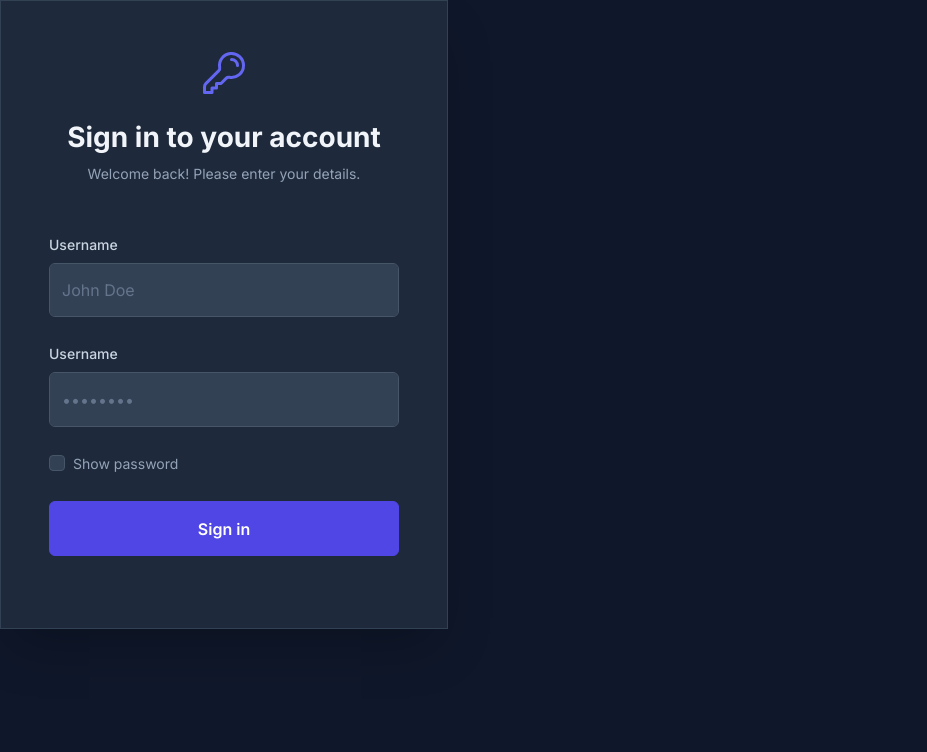
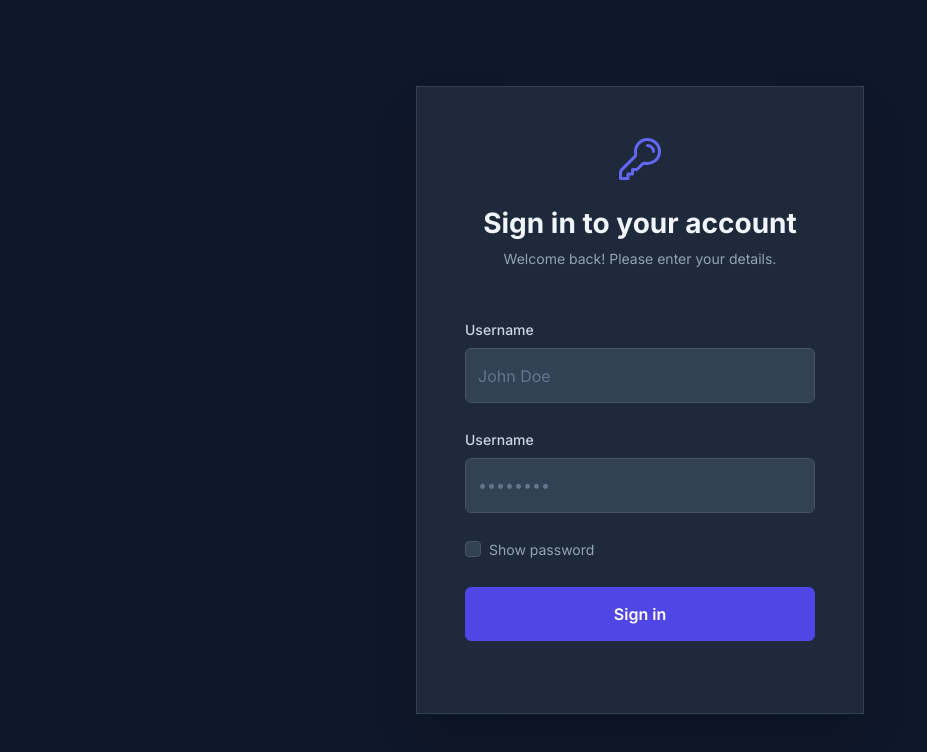
Before and after one commit to ReinardPieters/Study-Tool-Flashcard-Upscaler-FE, an Angular app: page /login in a window 1280 px wide. Shown: the top 752 px of the page, without its empty margins (0-927 px from the left). Built offline with nearby package versions, Linux system fonts and the light colour scheme.

Commit message:
Added centering to the Login

```diff
--- a/src/app/features/login/login.component.html
+++ b/src/app/features/login/login.component.html
@@ -1,3 +1,5 @@
+
+<div class="mg-5 d-flex align-items-center justify-content-center vh-100">
     <div class="custom-card rounded-xl p-4 p-md-5 w-100" style="max-width: 28rem;">
         <div class="text-center mb-5">
             <svg class="mx-auto icon-custom" style="height: 3rem; width: auto;" xmlns="http://www.w3.org/2000/svg"
@@ -42,3 +44,4 @@
         <div id="messageArea" class="mt-4 text-center small">
         </div>
     </div>
+</div>
```
Lines whose indentation alone changed are shown as unchanged.
